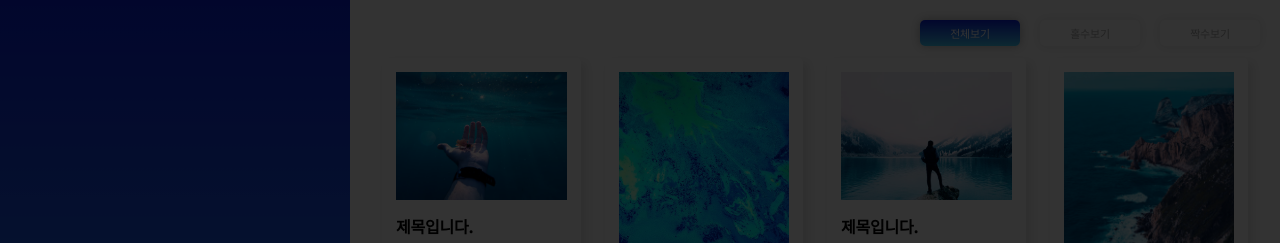
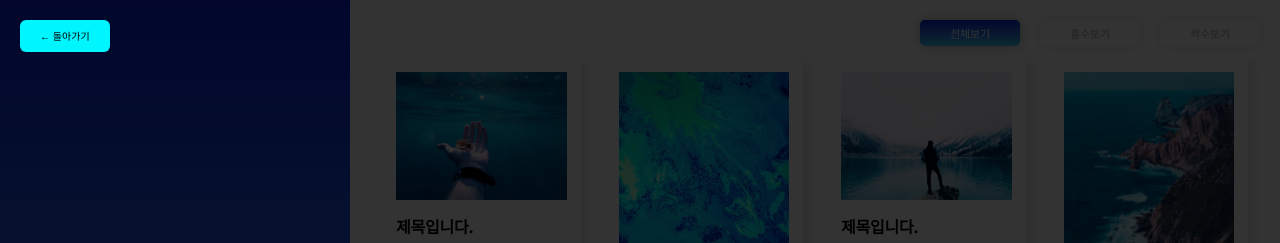
Before and after one commit to cyan1007/pot_liblary, a plain HTML site: page index.html in a window 1280 px wide. Shown: the top 243 px of the page. Drawn offline with nearby package versions, Linux system fonts and the light colour scheme.

Commit message:
뒤로가기 버튼 추가

```diff
--- a/css/responsive.css
+++ b/css/responsive.css
@@ -83,3 +83,16 @@
     width: 7rem;
   }
 }
+
+.back-btn {
+  position: fixed;
+  top: 20px;
+  left: 20px;
+  background: #00f6ff;
+  color: #000;
+  border: none;
+  padding: 10px 20px;
+  border-radius: 6px;
+  cursor: pointer;
+  z-index: 999;
+}
--- a/index.html
+++ b/index.html
@@ -79,6 +79,9 @@
 
     <main class="main">
       <!-- sorting -->
+      <!-- 웹디자인 프로젝트의 상단에 -->
+      <button onclick="history.back()" class="back-btn">← 돌아가기</button>
+
       <ul class="sorting">
         <li class="on"><a href="*">전체보기</a></li>
         <li><a href=".odd">홀수보기</a></li>
```
